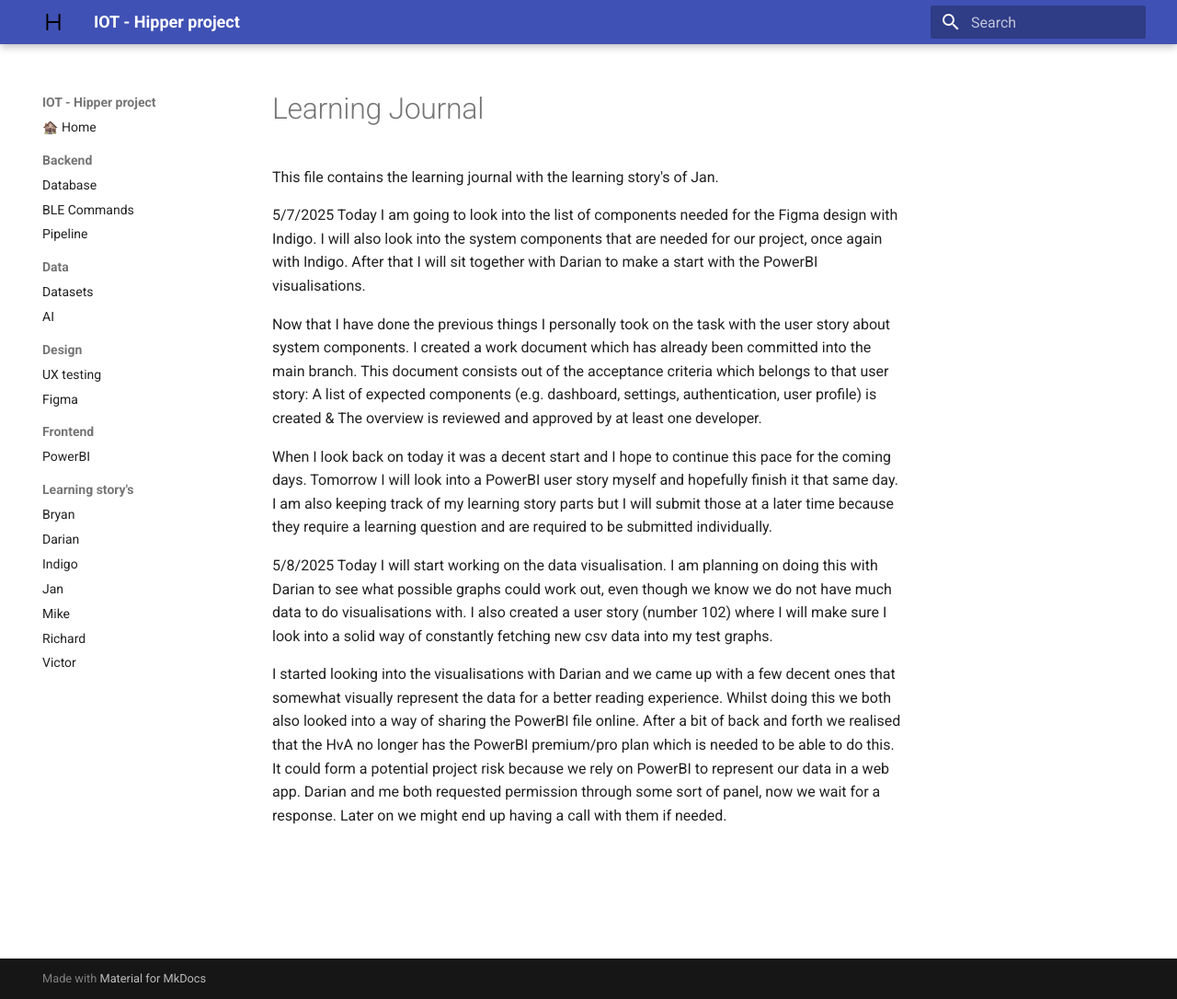
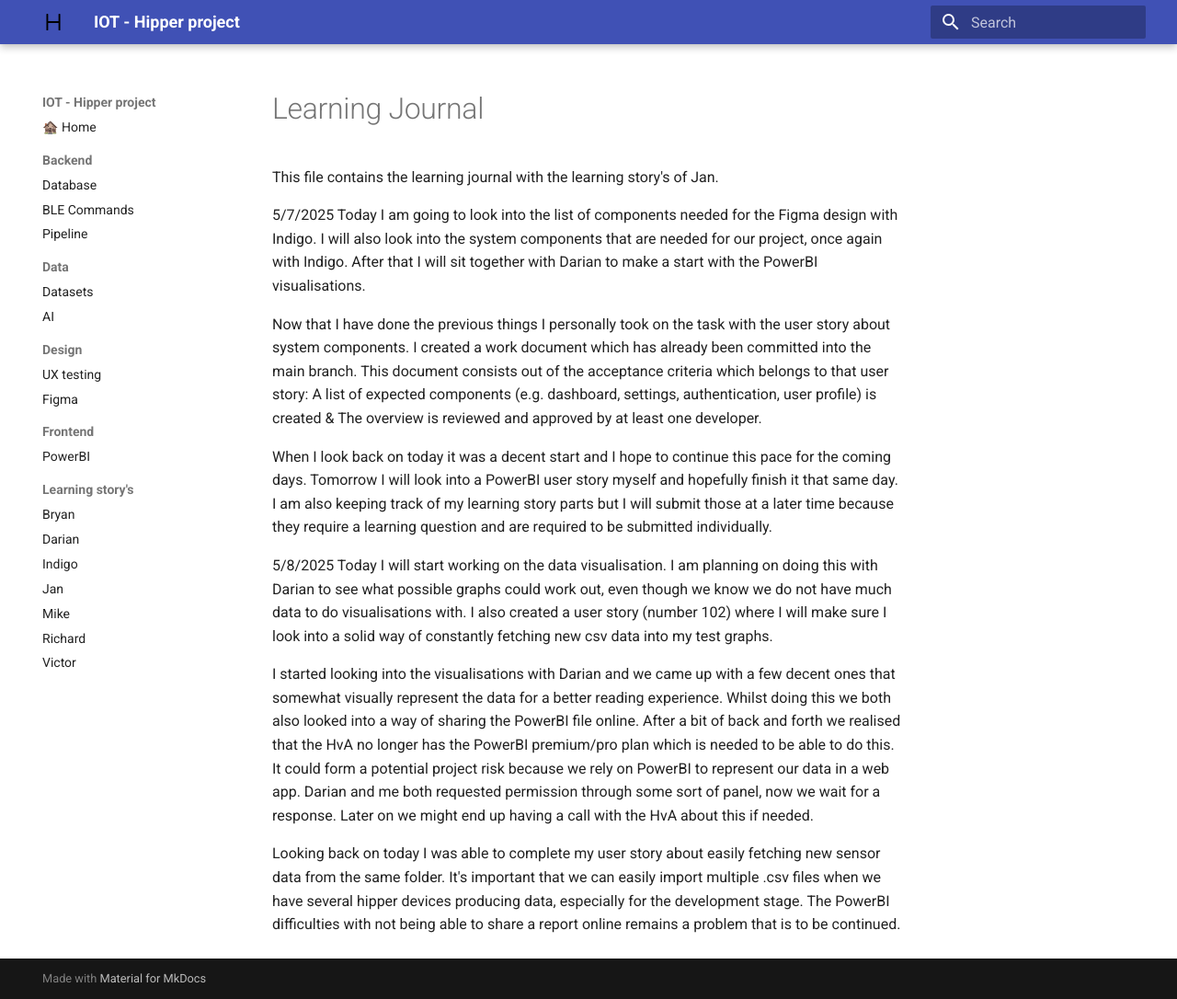
Before and after one commit to Vic-Warden/Digital-Life-Hipper-Monitoring, an MkDocs documentation site: the page built from docs/learning/journalJan.md, in a window 1280 px wide and 1086 px high. Shown: the whole window at 92% size. Built offline with MkDocs 1.6.1 and Material for MkDocs 9.7.7, drawn with Linux system fonts in a browser that asks for light colours.

Commit message:
Final journal 5/8/2025

```diff
--- a/docs/learning/journalJan.md
+++ b/docs/learning/journalJan.md
@@ -12,4 +12,6 @@ When I look back on today it was a decent start and I hope to continue this pace
 5/8/2025
 Today I will start working on the data visualisation. I am planning on doing this with Darian to see what possible graphs could work out, even though we know we do not have much data to do visualisations with. I also created a user story (number 102) where I will make sure I look into a solid way of constantly fetching new csv data into my test graphs.
 
-I started looking into the visualisations with Darian and we came up with a few decent ones that somewhat visually represent the data for a better reading experience. Whilst doing this we both also looked into a way of sharing the PowerBI file online. After a bit of back and forth we realised that the HvA no longer has the PowerBI premium/pro plan which is needed to be able to do this. It could form a potential project risk because we rely on PowerBI to represent our data in a web app. Darian and me both requested permission through some sort of panel, now we wait for a response. Later on we might end up having a call with them if needed.
+I started looking into the visualisations with Darian and we came up with a few decent ones that somewhat visually represent the data for a better reading experience. Whilst doing this we both also looked into a way of sharing the PowerBI file online. After a bit of back and forth we realised that the HvA no longer has the PowerBI premium/pro plan which is needed to be able to do this. It could form a potential project risk because we rely on PowerBI to represent our data in a web app. Darian and me both requested permission through some sort of panel, now we wait for a response. Later on we might end up having a call with the HvA about this if needed.
+
+Looking back on today I was able to complete my user story about easily fetching new sensor data from the same folder. It's important that we can easily import multiple .csv files when we have several hipper devices producing data, especially for the development stage. The PowerBI difficulties with not being able to share a report online remains a problem that is to be continued.
```
